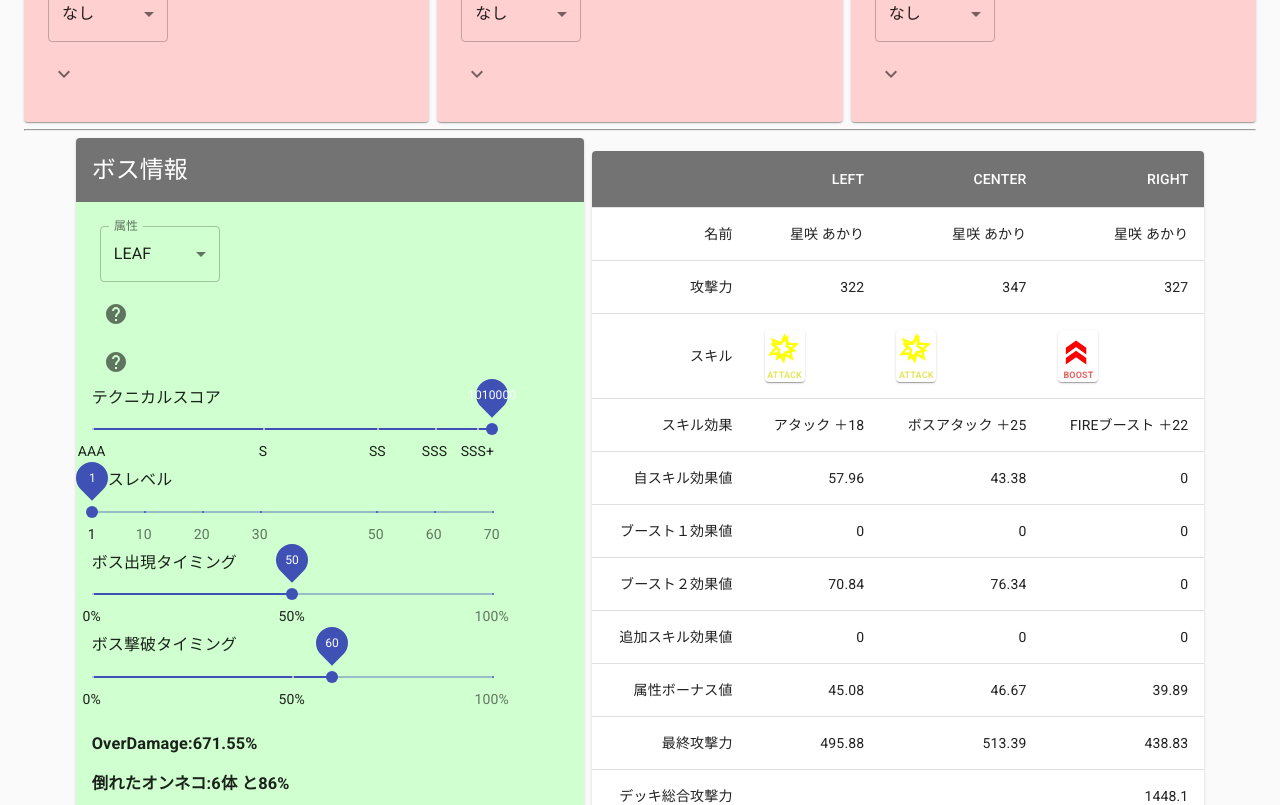
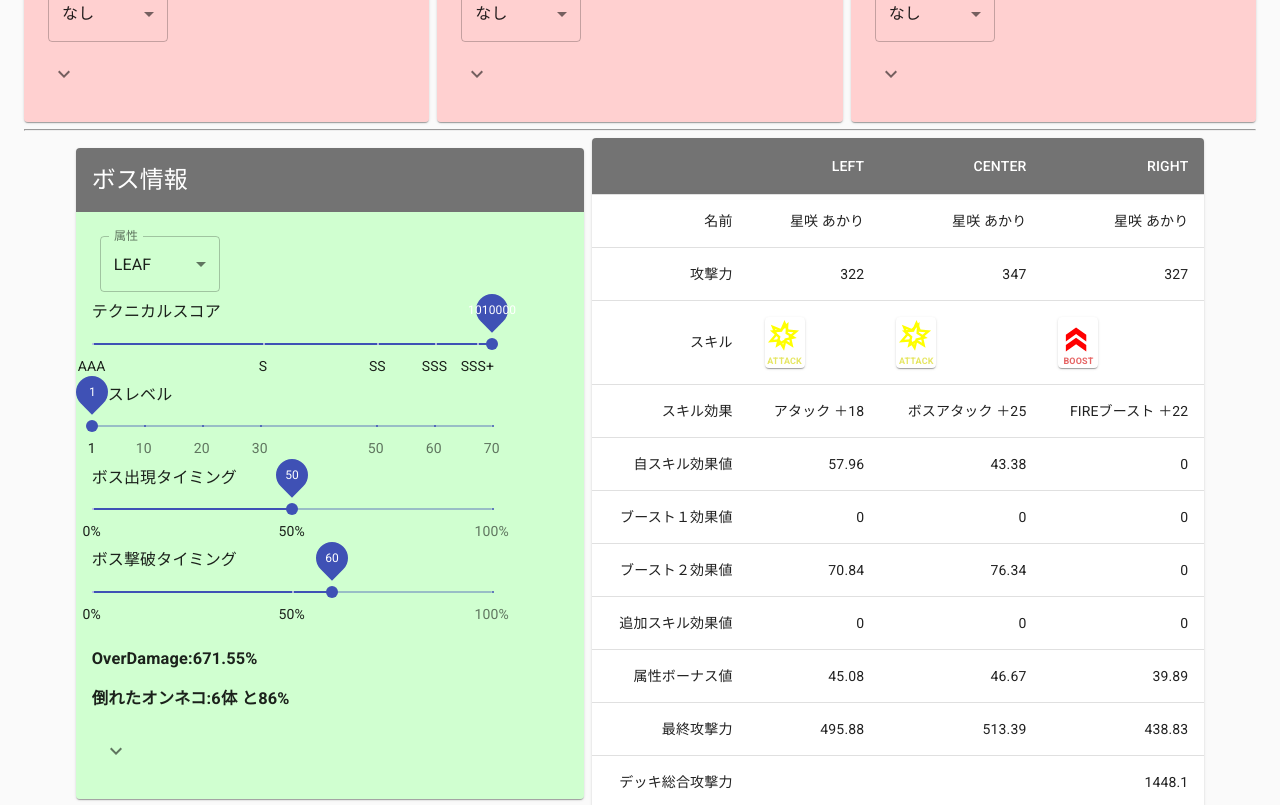
Before and after one commit to Rikiya3702/simgeki_deck, a React (Create React App) app: page / in a window 1280 px wide. Shown: the part 1120-1925 px from the top of the page. Built offline with nearby package versions, Linux system fonts and the light colour scheme.

Commit message:
Create BossCard function

```diff
--- a/src/components/App.js
+++ b/src/components/App.js
@@ -71,6 +71,7 @@ import {
 import card_templete from '../data/cards_data.js'
 import select_chars from '../data/select_chars.js'
 
+
 class App extends Component {
 
   constructor(props){
@@ -91,17 +92,6 @@ class App extends Component {
 
   render(){
     const props = this.props
-    const attrs = [
-      { label: FIRE,
-        value: FIRE
-      },
-      { label: AQUA,
-        value: AQUA
-      },
-      { label: LEAF,
-        value: LEAF
-      },
-    ]
 
     return (
 <React.Fragment>
@@ -232,27 +222,17 @@ class App extends Component {
 
     <Grid container alignItems="center" justify="center" spacing={1}>
       <Grid item xs={12} md={8} lg={5}>
-        <Card>
-          <CardHeader title="ボス情報" className="back-head" />
-          <CardContent className={`back-${props.boss.attr}`}>
-            <SelectBossAttr label="属性" class="bossattr" items={attrs} value={props.boss.attr} handleChange={props.input_boss_attr} />
-
-            <Helps content={helpTscore}/>
-            <Helps content={helpBosstime}/>
-
-            <BossSlider label="テクニカルスコア" class="tscore" marks="tscore" step={100} min={940000} max={1010000} value={props.tscore} handleChange={props.input_tscore}/>
-            <BossSlider label="ボスレベル" class="bosslv" marks="lv" step={1} min={1} max={70} value={props.boss.lv} handleChange={props.input_boss_lv}/>
-            <BossSlider label="ボス出現タイミング" class="bossenter" marks="boss" step={1} min={0} max={100} value={props.bosstime.enter} handleChange={props.boss_enter}/>
-            <BossSlider label="ボス撃破タイミング" class="bossdone" marks="boss" step={1} min={0} max={100} value={props.bosstime.done} handleChange={props.boss_done}/>
-            <h3>
-              OverDamage:{getOd(props.atk.left + props.atk.center + props.atk.right, props.boss.lv, props.tscore)}%
-            </h3>
-            <h3>
-              倒れたオンネコ:{getOn(props.atk.left + props.atk.center + props.atk.right, props.boss.lv, props.tscore).count}体
-              と{getOn(props.atk.left + props.atk.center + props.atk.right, props.boss.lv, props.tscore).par}%
-            </h3>
-          </CardContent>
-        </Card>
+        <BossCard
+          atk={props.atk}
+          boss={props.boss}
+          tscore={props.tscore}
+          bosstime={props.bosstime}
+          bossAttr={props.input_boss_attr}
+          bossLv={props.input_boss_lv}
+          bossEnter={props.input_boss_enter}
+          bossDone={props.input_boss_done}
+          inputTscore={props.input_tscore}
+          />
       </Grid>
       <Grid item xs={12} md={8} lg={6}>
         <CardsTable cards={props.cards} atk={props.atk}
@@ -452,6 +432,83 @@ function CustomCard(props) {
         </Collapse>
       </CardContent>
     </Card>
+  );
+}
+function BossCard(props) {
+  const useStyles = makeStyles({
+    root: {
+      minWidth: 275,
+    },
+    title: {
+      fontSize: 16,
+    },
+    pos: {
+      marginBottom: 12,
+    },
+    expand: {
+      transform: 'rotate(0deg)',
+      marginLeft: 'auto',
+      transition: '0.5s',
+    },
+    expandOpen: {
+      transform: 'rotate(180deg)',
+    },
+  });
+  const classes = useStyles();
+  const [expanded, setExpanded] = React.useState(false);
+  const handleExpandClick = () => {
+    setExpanded(!expanded);
+  };
+
+  const attrs = [
+    { label: FIRE,
+      value: FIRE
+    },
+    { label: AQUA,
+      value: AQUA
+    },
+    { label: LEAF,
+      value: LEAF
+    },
+  ]
+
+  return (
+    <Card className={classes.root}>
+      <CardHeader title="ボス情報" className="back-head" />
+        <CardContent className={`back-${props.boss.attr}`}>
+
+          <SelectBossAttr label="属性" class="bossattr" items={attrs} value={props.boss.attr} handleChange={props.bossAttr} />
+
+          <BossSlider label="テクニカルスコア" class="tscore" marks="tscore" step={100} min={940000} max={1010000} value={props.tscore} handleChange={props.inputTscore}/>
+          <BossSlider label="ボスレベル" class="bosslv" marks="lv" step={1} min={1} max={70} value={props.boss.lv} handleChange={props.bossLv}/>
+          <BossSlider label="ボス出現タイミング" class="bossenter" marks="boss" step={1} min={0} max={100} value={props.bosstime.enter} handleChange={props.bossEnter}/>
+          <BossSlider label="ボス撃破タイミング" class="bossdone" marks="boss" step={1} min={0} max={100} value={props.bosstime.done} handleChange={props.bossDone}/>
+          <h3>
+            OverDamage:{getOd(props.atk.left + props.atk.center + props.atk.right, props.boss.lv, props.tscore)}%
+          </h3>
+          <h3>
+            倒れたオンネコ:{getOn(props.atk.left + props.atk.center + props.atk.right, props.boss.lv, props.tscore).count}体
+            と{getOn(props.atk.left + props.atk.center + props.atk.right, props.boss.lv, props.tscore).par}%
+          </h3>
+
+          <IconButton
+            className={clsx(classes.expand, {
+              [classes.expandOpen]: expanded,
+            })}
+            onClick={handleExpandClick}
+            aria-expanded={expanded}
+            aria-label="show more"
+          >
+            <ExpandMoreIcon />
+          </IconButton>
+          <Collapse in={expanded} timeout="auto" unmountOnExit>
+            <CardContent>
+              <Helps content={helpTscore}/>
+              <Helps content={helpBosstime}/>
+            </CardContent>
+          </Collapse>
+        </CardContent>
+      </Card>
   );
 }
 
```
